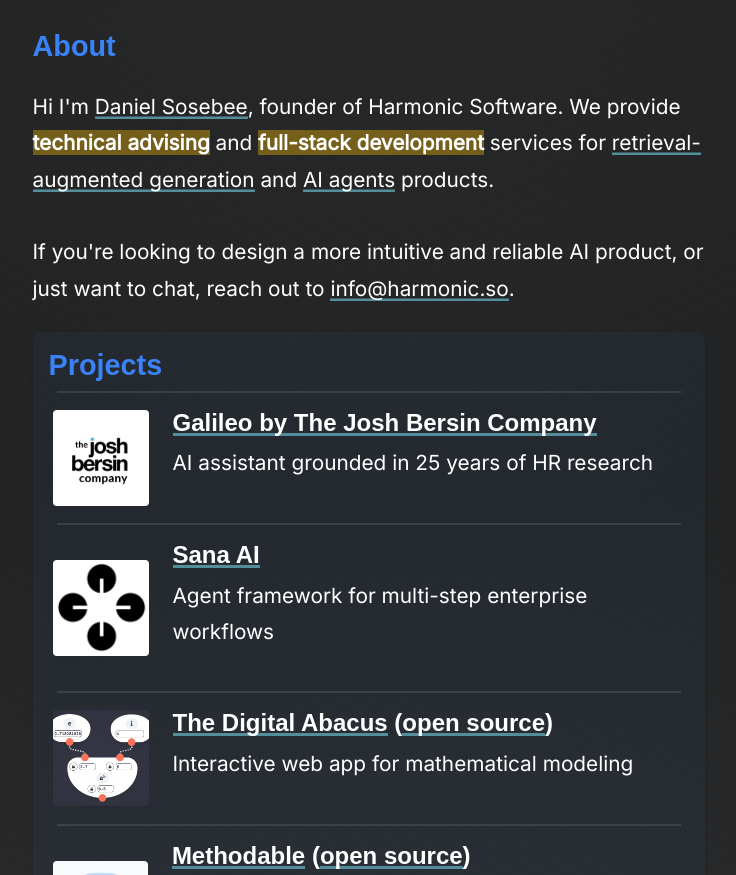
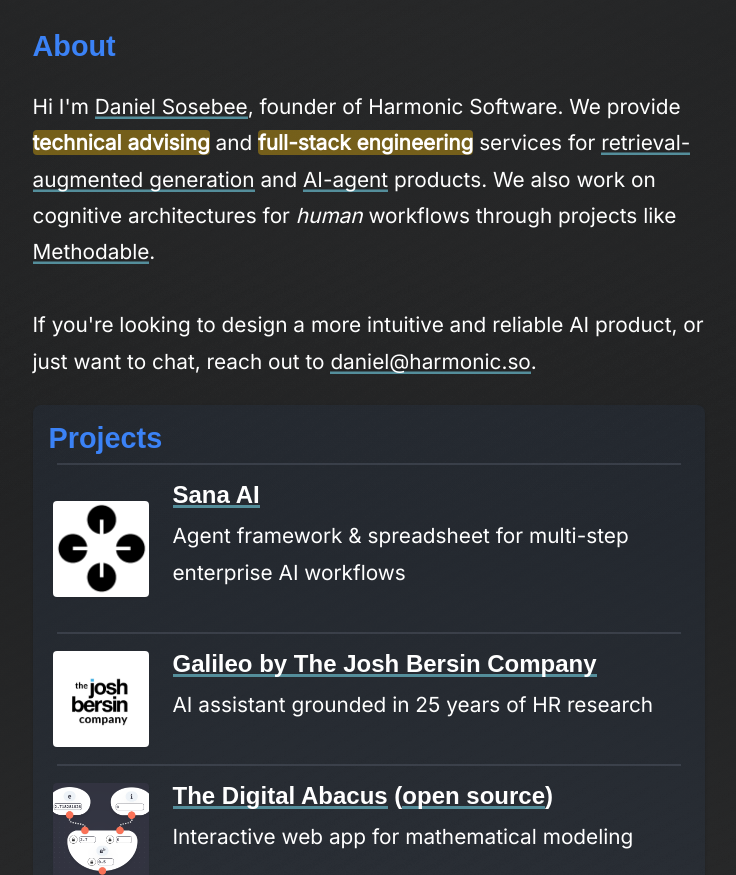
Before and after one commit to dnsosebee/harmonic, an Astro site: page / in a window 1280 px wide. Shown: the part 665-1540 px from the top of the page, without its empty margins (264-1000 px from the left). Built offline with nearby package versions, Linux system fonts and the light colour scheme; Astro itself is replaced by a stand-in of ours.

Commit message:
copy changes

```diff
--- a/src/pages/index.astro
+++ b/src/pages/index.astro
@@ -49,26 +49,50 @@ const permalink = Astro.site!.href;
     <p>
       Hi I'm <a href="https://www.linkedin.com/in/danielsosebee" target="_blank">Daniel Sosebee</a>,
       founder of Harmonic Software. We provide <span
-        class="font-semibold bg-yellow-500 bg-opacity-40">technical advising</span
-      > and <span class="font-semibold bg-yellow-500 bg-opacity-40">full-stack development</span> services
-      for <a
+        class="font-semibold bg-yellow-500 bg-opacity-40 rounded">technical advising</span
+      > and <span class="font-semibold bg-yellow-500 bg-opacity-40 rounded"
+        >full-stack engineering</span
+      > services for <a
         href="https://blogs.nvidia.com/blog/what-is-retrieval-augmented-generation/"
         target="_blank">retrieval-augmented generation</a
       > and <a
         href="https://www.technologyreview.com/2024/07/05/1094711/what-are-ai-agents/"
-        target="_blank">AI agents</a
-      > products.
+        target="_blank">AI-agent</a
+      > products. We also work on cognitive architectures for <em>human</em> workflows through projects
+      like
+      <a href="https://a.methodable.com" target="_blank">Methodable</a>.
       <br />
       <br />
       If you're looking to design a more intuitive and reliable AI product, or just want to chat, reach
       out to
-      <a href="mailto:info@harmonic.so"> info@harmonic.so</a>.
+      <a href="mailto:daniel@harmonic.so"> daniel@harmonic.so</a>.
     </p>
 
     <div class="bg-blue-500 bg-opacity-5 pt-4 pb-3 px-4 rounded-lg shadow">
       <h2 class="text-blue-500 mt-0">Projects</h2>
 
       <div class="flex-col space-y-4 pt-2">
+        <div class="border-t-2 border-gray-500 border-opacity-30 mx-2"></div>
+
+        <div class="flex gap-6 items-center">
+          <img
+            src="/assets/projects/sana-logo.png"
+            alt="Sana Labs"
+            class="object-cover h-24 w-24 rounded shadow-sm ml-1"
+          />
+          <div>
+            <h3>
+              <a
+                href="https://www.linkedin.com/feed/update/urn:li:activity:7199361073152450560/"
+                target="_blank">Sana AI</a
+              >
+            </h3>
+            <p class="-mt-1">
+              Agent framework & spreadsheet for multi-step enterprise AI workflows
+            </p>
+          </div>
+        </div>
+
         <div class="border-t-2 border-gray-500 border-opacity-30 mx-2"></div>
 
         <div class="flex gap-6 items-center">
@@ -85,25 +109,6 @@ const permalink = Astro.site!.href;
             </h3>
 
             <p class="-mt-1">AI assistant grounded in 25 years of HR research</p>
-          </div>
-        </div>
-
-        <div class="border-t-2 border-gray-500 border-opacity-30 mx-2"></div>
-
-        <div class="flex gap-6 items-center">
-          <img
-            src="/assets/projects/sana-logo.png"
-            alt="Sana Labs"
-            class="object-cover h-24 w-24 rounded shadow-sm ml-1"
-          />
-          <div>
-            <h3>
-              <a
-                href="https://www.linkedin.com/feed/update/urn:li:activity:7199361073152450560/"
-                target="_blank">Sana AI</a
-              >
-            </h3>
-            <p class="-mt-1">Agent framework for multi-step enterprise workflows</p>
           </div>
         </div>
 
```
